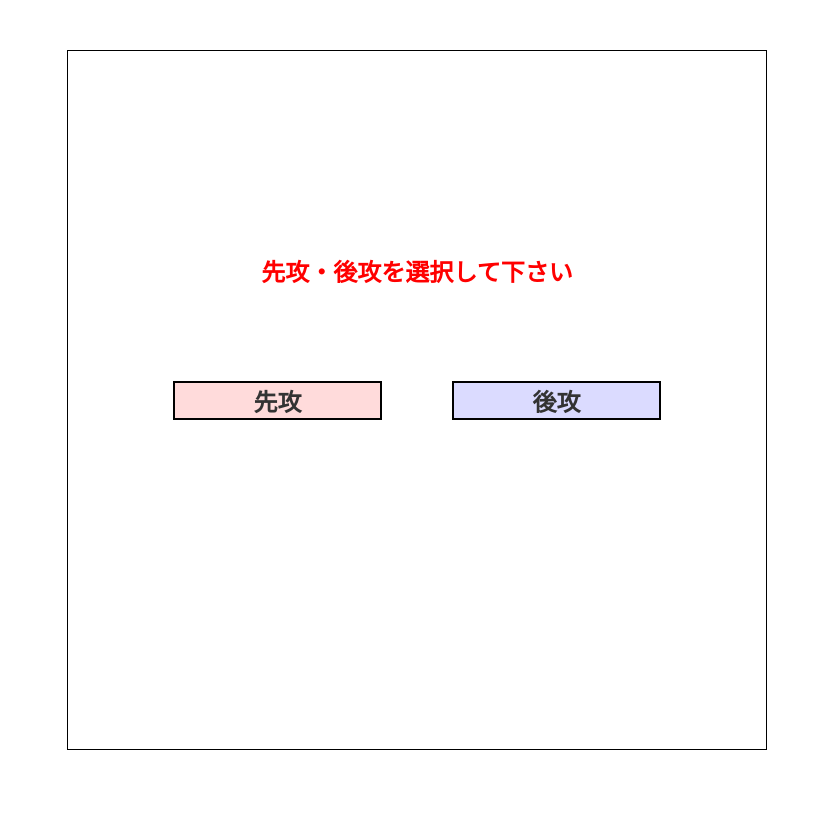
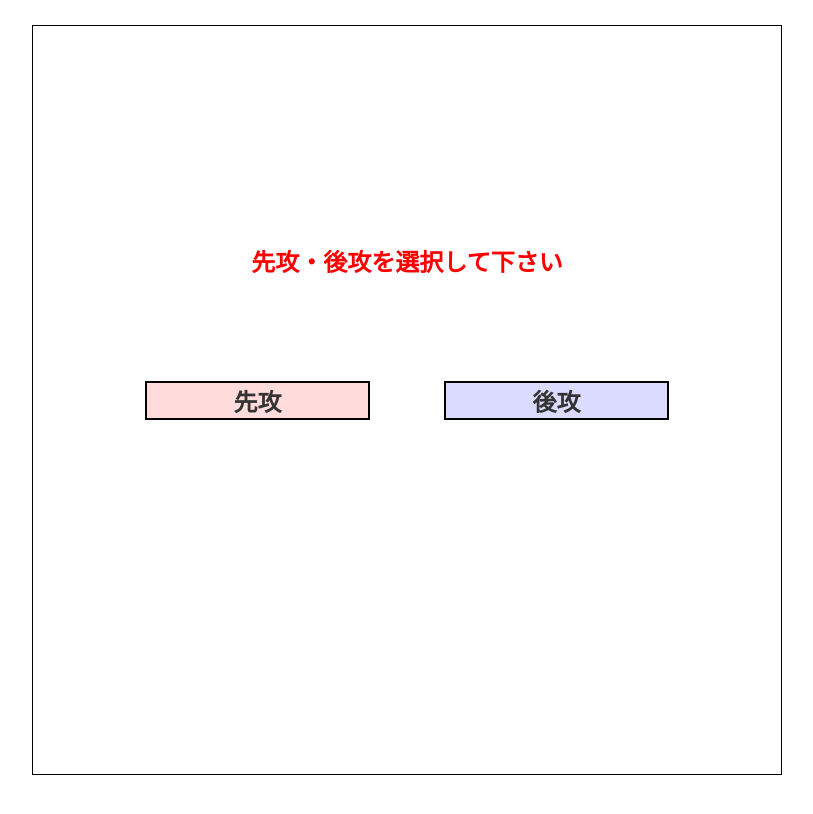
Before and after one commit to kato-11/0001_tic-tac-toe, a plain HTML site: page index.html in a window 1280 px wide. Shown: the whole page, without its empty margins (223-1036 px from the left). Drawn offline with Linux system fonts and the light colour scheme.

Commit message:
[update]: #outerのmargin-topを変更し、positionを設定

```diff
--- a/style.css
+++ b/style.css
@@ -7,13 +7,15 @@
     padding: 0;
 }
 body {
+    position: relative;
     width: 100%;
     height: 100vh;
 }
 #outer {
-    width: calc(100% - 100px);
-    height: calc(100% - 100px);
-    margin: 50px auto;
+    position: absolute;
+    width: calc(100% - 20px);
+    height: calc(100% - 50px);
+    margin: 25px auto;
     display: flex;
     justify-content: center;
     align-items: center;
```
